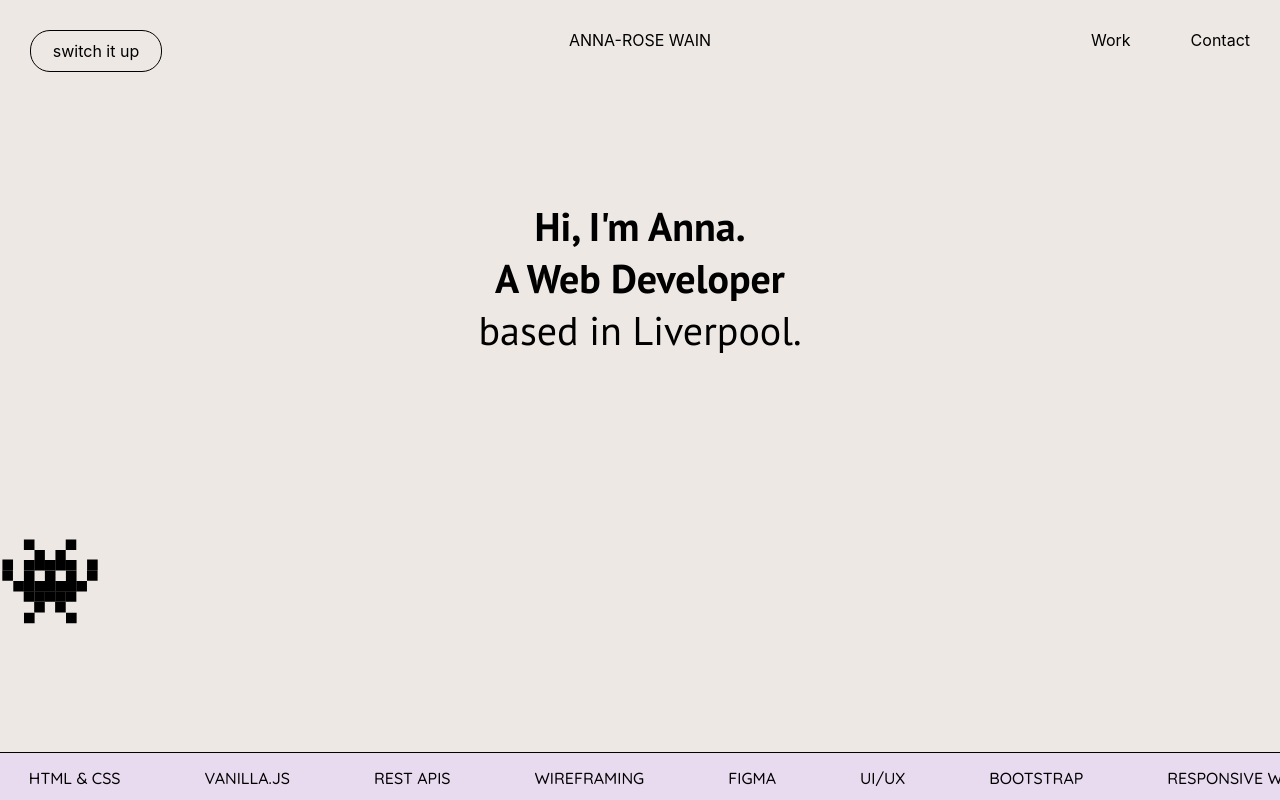
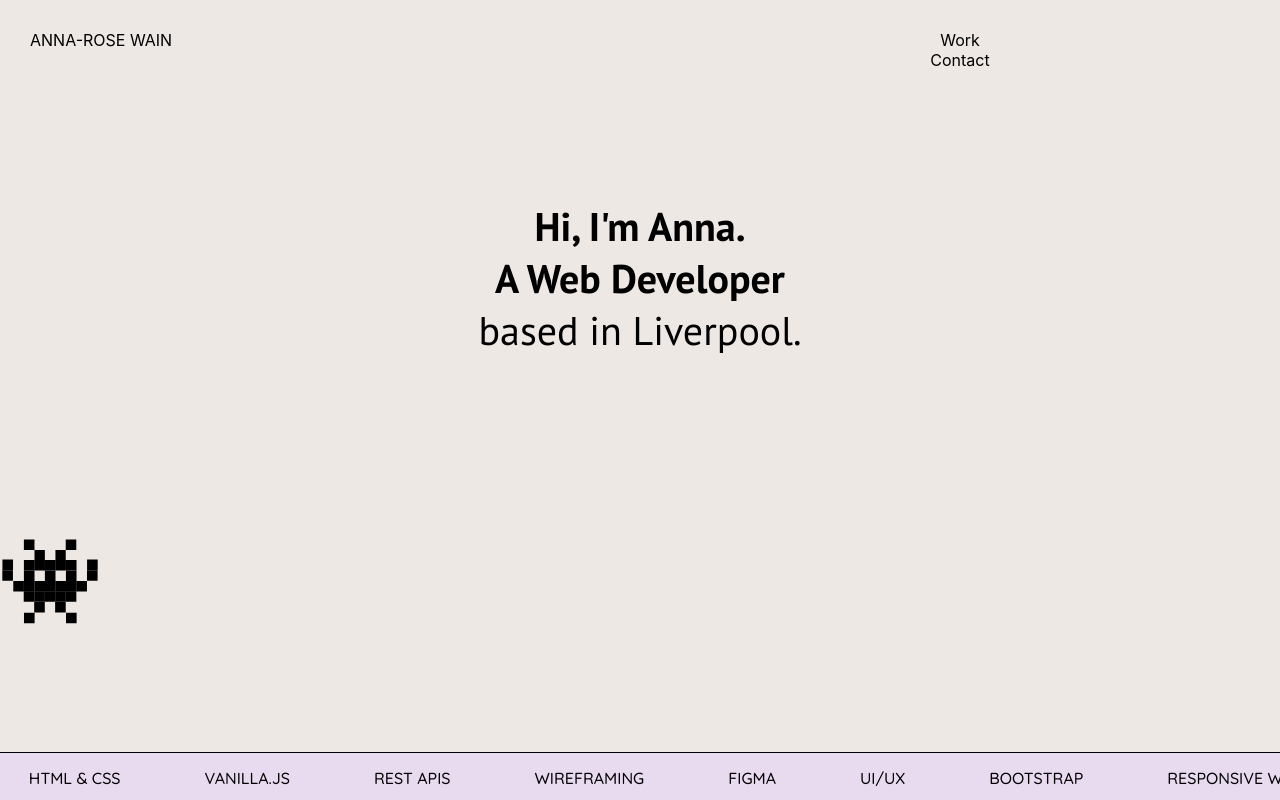
Before and after one commit to anna-rosew/anna-rose-wain, a React (Create React App) app: page / in a window 1280 px wide. Shown: the top 800 px of the page. Built offline with nearby package versions, Linux system fonts and the light colour scheme; a web font is replaced by a local one.

Commit message:
Editing header

```diff
--- a/src/Components/Header.js
+++ b/src/Components/Header.js
@@ -5,11 +5,8 @@ import "../Styles/Header.css";
 export default function Header() {
   return (
     <div className="Header">
-      <div className="header-item-1">
-        <div className="switch-it-up">switch it up</div>
-      </div>
-      <div className="header-item-2">ANNA-ROSE WAIN</div>
-      <div className="header-item-3">
+      <div className="header-item-1">ANNA-ROSE WAIN</div>
+      <div className="header-item-2">
         <div>Work</div>
         <div>Contact</div>
       </div>
```
